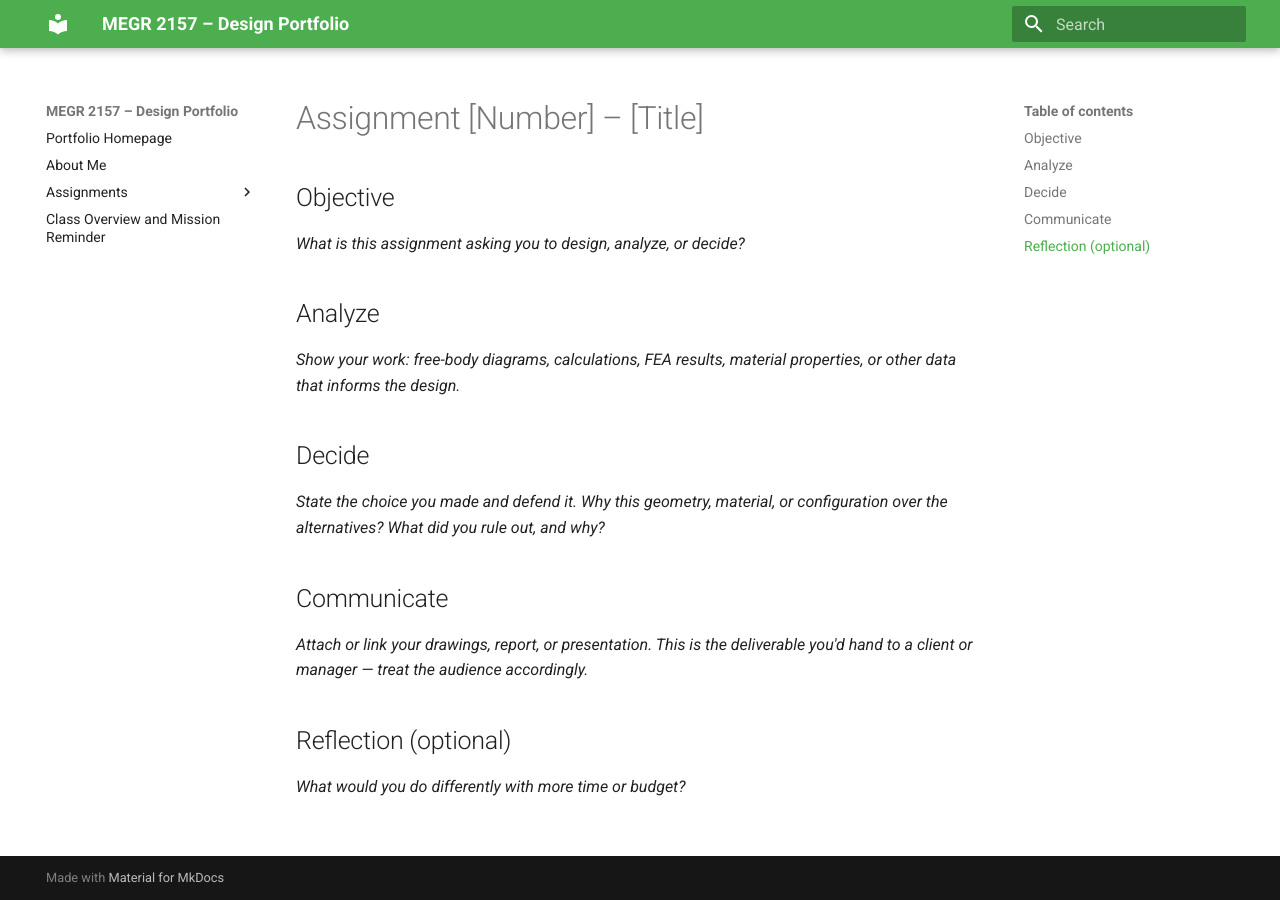
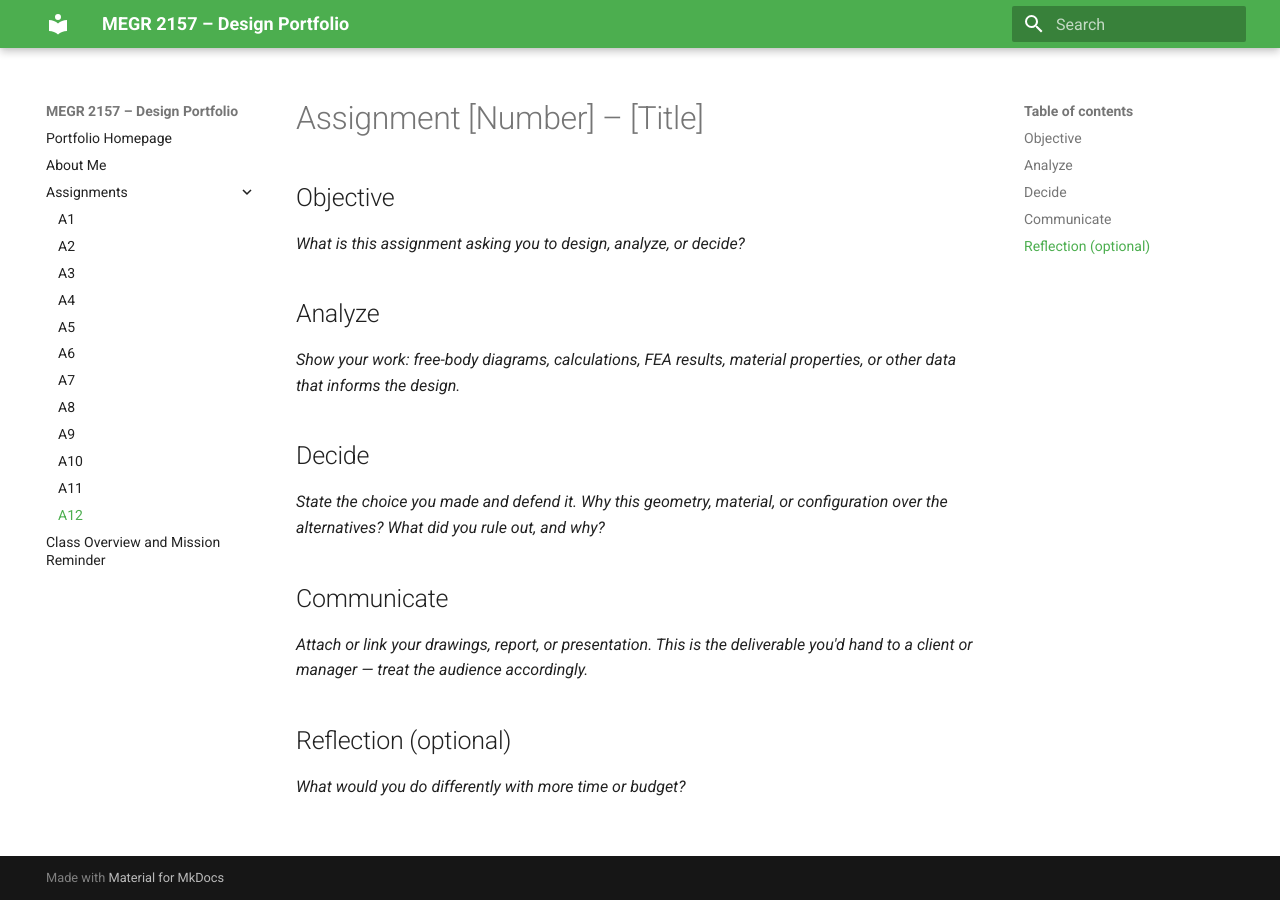
Before and after one commit to Mlikhtenbaum/-megr-2157-design-portfolio, an MkDocs documentation site: the page built from docs/assignments/A12/index.md, in a window 1280 px wide. Built offline with MkDocs 1.6.1 and Material for MkDocs 9.7.7, drawn with Linux system fonts in a browser that asks for light colours.

Commit message:
Update mkdocs.yml
Add a12 in mkdocs file

```diff
--- a/mkdocs.yml
+++ b/mkdocs.yml
@@ -32,4 +32,5 @@ nav:
       - A9: assignments/A09/index.md
       - A10: assignments/A10/index.md
       - A11: assignments/A11/index.md
+      - A12: assignments/A12/index.md
   - Class Overview and Mission Reminder: index.md
```
